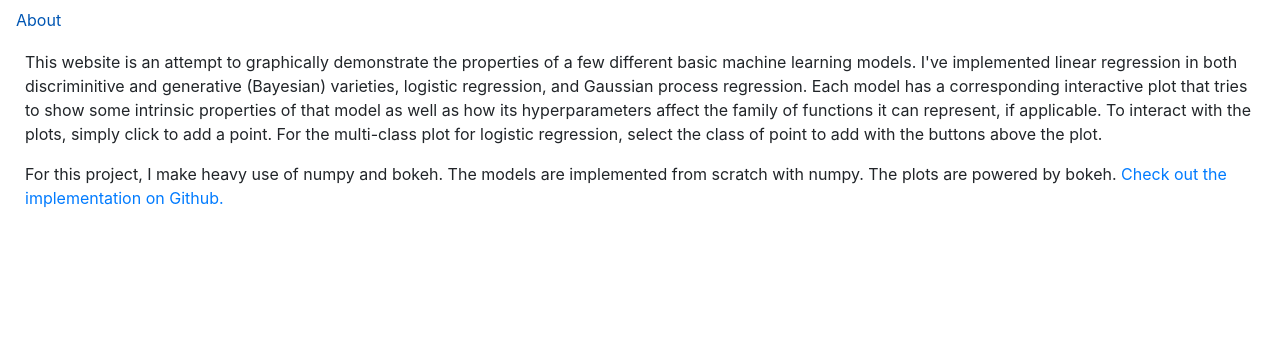
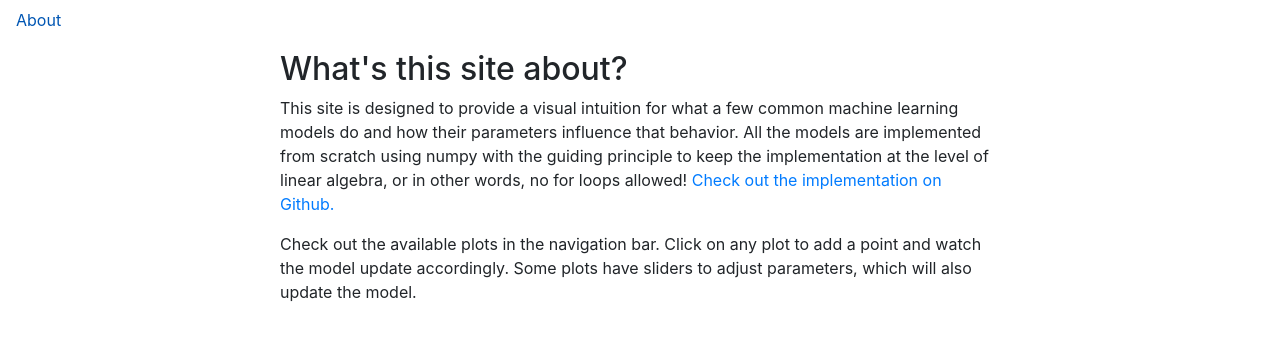
Before and after one commit to adamtobey/ml-models, a Python web app: template templates/about.html in a window 1280 px wide. Shown: the top 341 px of the page. Run offline with Jinja, Linux system fonts and the light colour scheme; the template is opened without the code that fills it, so the values that code supplies are empty; some libraries are stand-ins or nearby versions.

Commit message:
Update readme, about, and style

```diff
--- a/templates/about.html
+++ b/templates/about.html
@@ -6,12 +6,17 @@
 
 {% block content %}
 
-<p>
-  This website is an attempt to graphically demonstrate the properties of a few different basic machine learning models. I've implemented linear regression in both discriminitive and generative (Bayesian) varieties, logistic regression, and Gaussian process regression. Each model has a corresponding interactive plot that tries to show some intrinsic properties of that model as well as how its hyperparameters affect the family of functions it can represent, if applicable. To interact with the plots, simply click to add a point. For the multi-class plot for logistic regression, select the class of point to add with the buttons above the plot.
-</p>
+<div class="main-text-container">
 
-<p>
-  For this project, I make heavy use of numpy and bokeh. The models are implemented from scratch with numpy. The plots are powered by bokeh. <a href="https://github.com/adamtobey/ml-models">Check out the implementation on Github.</a>
-</p>
+  <h2>What's this site about?</h2>
+
+  <p>
+    This site is designed to provide a visual intuition for what a few common machine learning models do and how their parameters influence that behavior. All the models are implemented from scratch using numpy with the guiding principle to keep the implementation at the level of linear algebra, or in other words, no for loops allowed! <a href="https://github.com/adamtobey/ml-models">Check out the implementation on Github.</a>
+  </p>
+
+  <p>
+  Check out the available plots in the navigation bar. Click on any plot to add a point and watch the model update accordingly. Some plots have sliders to adjust parameters, which will also update the model.
+  </p>
+</div>
 
 {% endblock %}
--- a/templates/base.html
+++ b/templates/base.html
@@ -9,6 +9,10 @@
     }
     .main-container .bk-root {
       font-size: 12pt;
+    }
+    .main-text-container {
+      max-width: 720px;
+      margin: auto;
     }
   </style>
   <meta charset="utf-8">
```
Also changed, not shown: main.py (+5 -6 lines), Readme.md.
